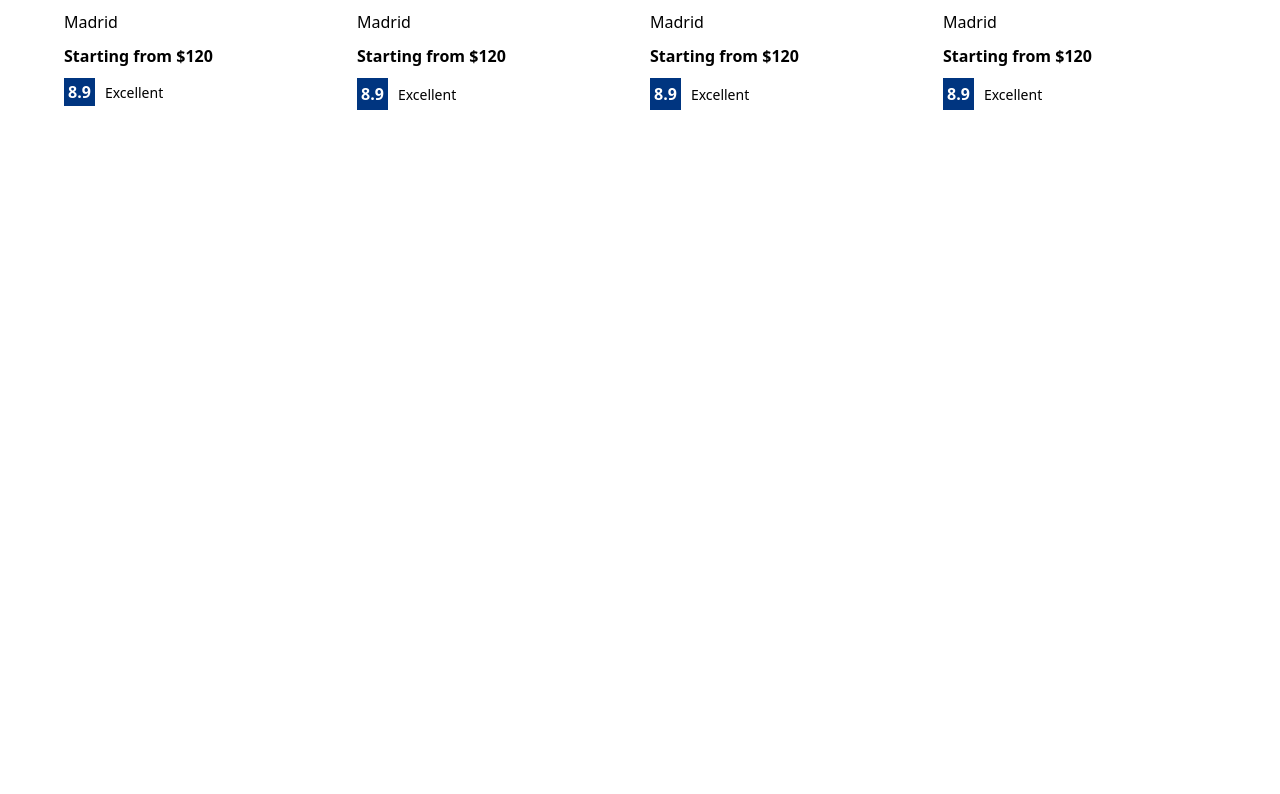
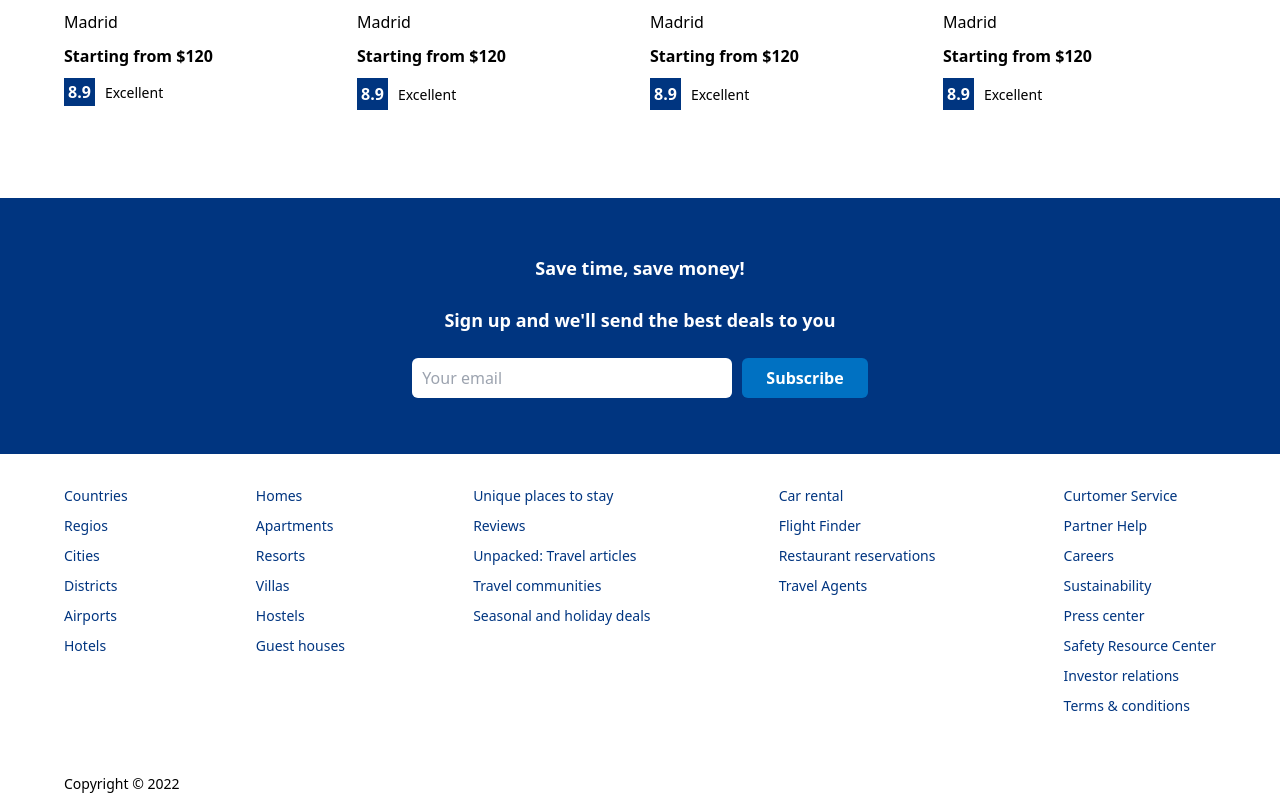
Before and after one commit to NRotondaro/booking, a React (Create React App) app: page / in a window 1280 px wide. Shown: the part 1385-2179 px from the top of the page. Before the commit the page ends 1495 px from the top, so only its background shows below. Built offline with nearby package versions, Linux system fonts and the light colour scheme.

Commit message:
feat(footer): added footer component, mail and global styles

```diff
--- /dev/null
+++ b/src/components/Footer.jsx
@@ -0,0 +1,50 @@
+const Footer = () => {
+  return (
+    <div className='w-full max-w-6xl text-sm'>
+      <div className='w-full flex justify-between mb-12'>
+        <ul>
+          <li className='li-footer'>Countries</li>
+          <li className='li-footer'>Regios</li>
+          <li className='li-footer'>Cities</li>
+          <li className='li-footer'>Districts</li>
+          <li className='li-footer'>Airports</li>
+          <li className='li-footer'>Hotels</li>
+        </ul>
+        <ul>
+          <li className='li-footer'>Homes </li>
+          <li className='li-footer'>Apartments </li>
+          <li className='li-footer'>Resorts </li>
+          <li className='li-footer'>Villas</li>
+          <li className='li-footer'>Hostels</li>
+          <li className='li-footer'>Guest houses</li>
+        </ul>
+        <ul>
+          <li className='li-footer'>Unique places to stay </li>
+          <li className='li-footer'>Reviews</li>
+          <li className='li-footer'>Unpacked: Travel articles </li>
+          <li className='li-footer'>Travel communities </li>
+          <li className='li-footer'>Seasonal and holiday deals </li>
+        </ul>
+        <ul>
+          <li className='li-footer'>Car rental </li>
+          <li className='li-footer'>Flight Finder</li>
+          <li className='li-footer'>Restaurant reservations </li>
+          <li className='li-footer'>Travel Agents </li>
+        </ul>
+        <ul>
+          <li className='li-footer'>Curtomer Service</li>
+          <li className='li-footer'>Partner Help</li>
+          <li className='li-footer'>Careers</li>
+          <li className='li-footer'>Sustainability</li>
+          <li className='li-footer'>Press center</li>
+          <li className='li-footer'>Safety Resource Center</li>
+          <li className='li-footer'>Investor relations</li>
+          <li className='li-footer'>Terms & conditions</li>
+        </ul>
+      </div>
+      <div className='fText'>Copyright © 2022</div>
+    </div>
+  );
+};
+
+export default Footer;
--- /dev/null
+++ b/src/components/Mail.jsx
@@ -0,0 +1,22 @@
+const Mail = () => {
+  return (
+    <div className='w-full flex flex-col items-center mt-14 p-14 gap-6 bg-primary text-white'>
+      <h1 className='text-lg font-bold'>Save time, save money!</h1>
+      <h2 className='text-lg font-semibold'>
+        Sign up and we'll send the best deals to you
+      </h2>
+      <div className='mailinputcontainer'>
+        <input
+          className='w-80 h-10 p-2.5 text-black border-none outline-none mr-2.5 rounded-md'
+          type='text'
+          placeholder='Your email'
+        />
+        <button className='bg-activeBlue font-semibold rounded-md cursor-pointer px-6 py-2'>
+          Subscribe
+        </button>
+      </div>
+    </div>
+  );
+};
+
+export default Mail;
--- a/src/index.css
+++ b/src/index.css
@@ -22,4 +22,8 @@
   .li-featured {
     @apply relative text-white rounded-md overflow-hidden h-64;
   }
+
+  .li-footer {
+    @apply mb-2.5 text-primary cursor-pointer
+  }
 }
--- a/src/pages/Home.jsx
+++ b/src/pages/Home.jsx
@@ -3,6 +3,8 @@ import Navbar from '../components/Navbar';
 import Featured from '../components/Featured';
 import PropertyList from '../components/PropertyList';
 import FeaturedProperties from '../components/FeaturedProperties';
+import Mail from '../components/Mail';
+import Footer from '../components/Footer';
 
 const Home = () => {
   return (
@@ -15,6 +17,8 @@ const Home = () => {
         <PropertyList />
         <h1 className='text-xl font-bold'>Homes guests love</h1>
         <FeaturedProperties />
+        <Mail />
+        <Footer />
       </section>
     </div>
   );
```
